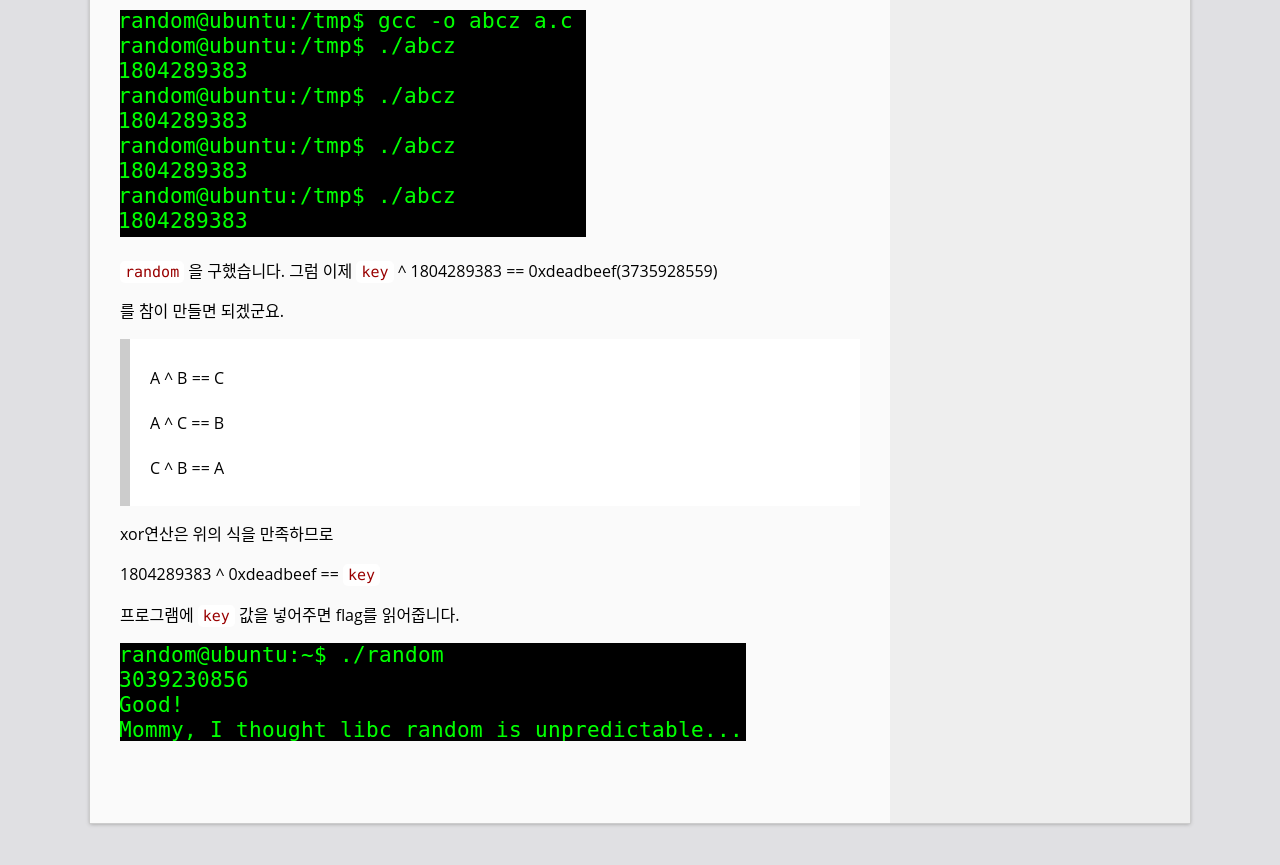
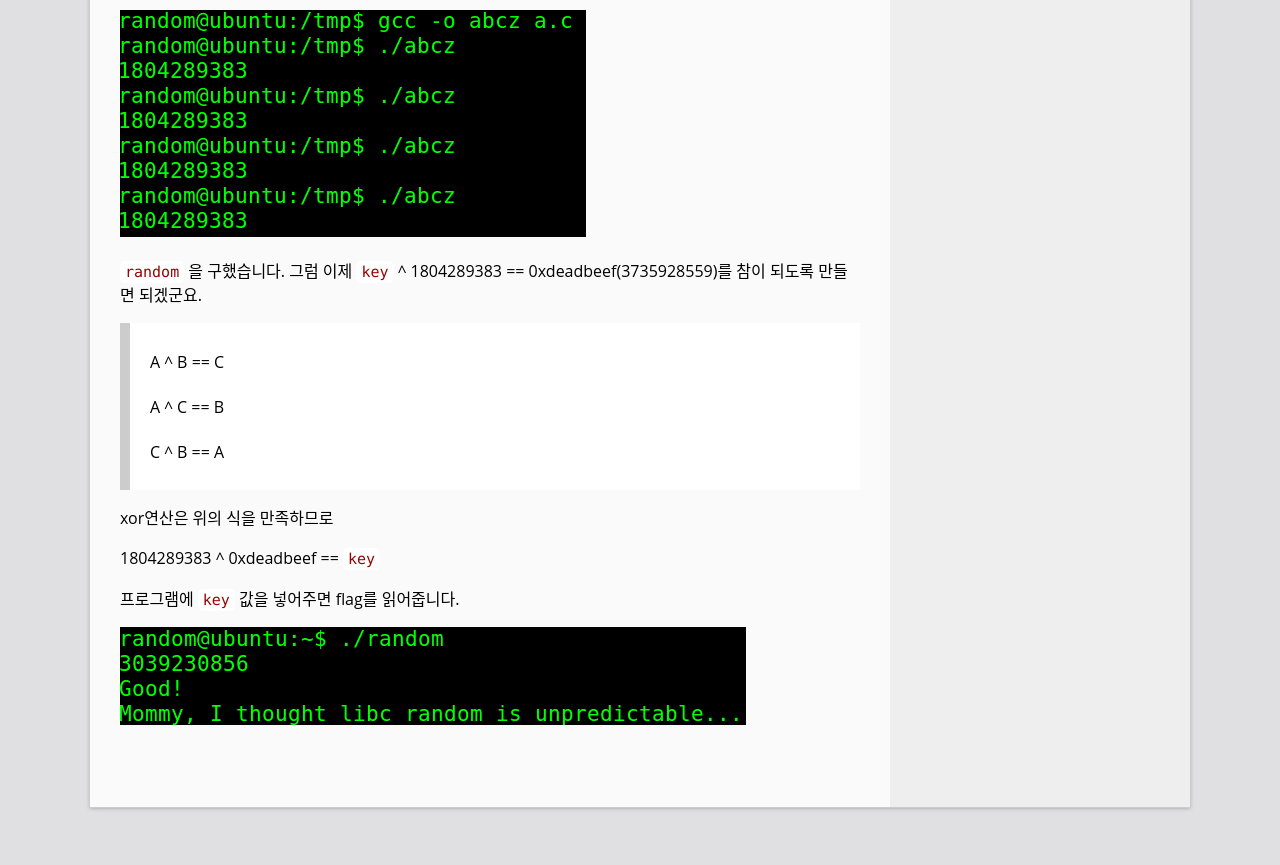
Before and after one commit to UnKN0wnName/stfwlg.github.io, a Jekyll site: the page built from _posts/2018-06-25-[pwnable.kr]_random_풀이.md, in a window 1280 px wide and 900 px high, scrolled down 1434 px. Shown: the top 865 px of the window. Built offline with Jekyll 4.4.1, drawn with Linux system fonts in a browser that asks for light colours; comment, search, counter and statistics services are not loaded.

Commit message:
Update 2018-06-25-[pwnable.kr]_random_풀이.md

```diff
--- a/_posts/2018-06-25-[pwnable.kr]_random_풀이.md
+++ b/_posts/2018-06-25-[pwnable.kr]_random_풀이.md
@@ -53,9 +53,7 @@
 
 ![proof](/pic/pwnable_kr/random/rand_proof.png)
 
-`random` 을 구했습니다. 그럼 이제 `key` ^ 1804289383 == 0xdeadbeef(3735928559)
-
-를 참이  만들면 되겠군요.
+`random` 을 구했습니다. 그럼 이제 `key` ^ 1804289383 == 0xdeadbeef(3735928559)를 참이 되도록 만들면 되겠군요.
 
 >#### A ^ B == C
 >#### A ^ C == B
```
